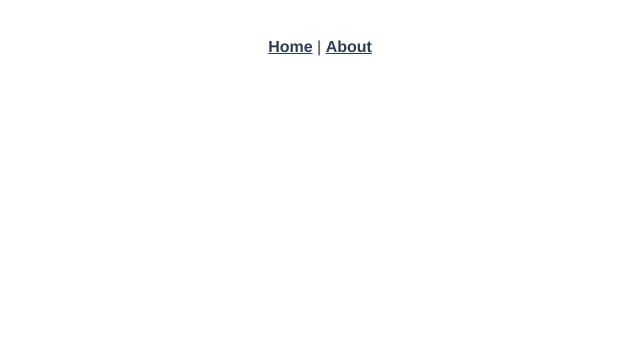
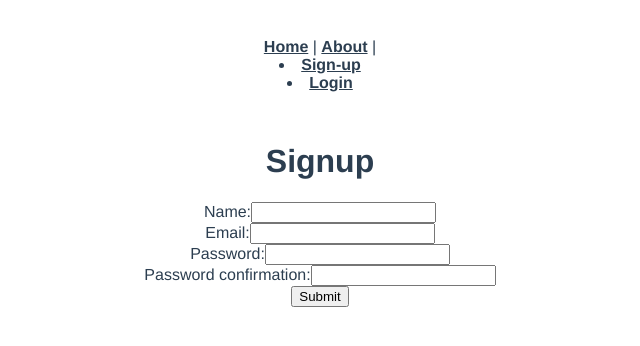
Before and after one commit to howema/run-rabbit-run-frontend, a Vue app: page /signup in a window 1280 px wide. Shown: the top 346 px of the page, without its empty margins (320-960 px from the left). Built offline with nearby package versions, Linux system fonts and the light colour scheme.

Commit message:
adds signup and login features

```diff
--- a/src/App.vue
+++ b/src/App.vue
@@ -4,6 +4,13 @@
       <router-link to="/">Home</router-link>
       |
       <router-link to="/about">About</router-link>
+      |
+      <li v-if="!isLoggedIn()">
+        <a class="nav-link" href="/signup">Sign-up</a>
+      </li>
+      <li v-if="!isLoggedIn()">
+        <a class="nav-link" href="/login">Login</a>
+      </li>
     </div>
     <router-view />
   </div>
@@ -31,3 +38,13 @@
   color: #42b983;
 }
 </style>
+
+<script>
+export default {
+  methods: {
+    isLoggedIn: function () {
+      return localStorage.getItem("jwt");
+    },
+  },
+};
+</script>
--- a/src/router/index.js
+++ b/src/router/index.js
@@ -1,6 +1,8 @@
 import Vue from "vue";
 import VueRouter from "vue-router";
 import Home from "../views/Home.vue";
+import Signup from "../views/Signup.vue";
+import Login from "../views/Login.vue";
 
 Vue.use(VueRouter);
 
@@ -18,6 +20,8 @@ const routes = [
     // which is lazy-loaded when the route is visited.
     component: () => import(/* webpackChunkName: "about" */ "../views/About.vue"),
   },
+  { path: "/signup", name: "signup", component: Signup },
+  { path: "/login", name: "login", component: Login },
 ];
 
 const router = new VueRouter({
--- /dev/null
+++ b/src/views/Login.vue
@@ -0,0 +1,49 @@
+<template>
+  <div class="login">
+    <form v-on:submit.prevent="submit()">
+      <h1>Login</h1>
+      <ul>
+        <li v-for="error in errors" v-bind:key="error">{{ error }}</li>
+      </ul>
+      <div>
+        <label>Email:</label>
+        <input type="email" v-model="newSessionParams.email" />
+      </div>
+      <div>
+        <label>Password:</label>
+        <input type="password" v-model="newSessionParams.password" />
+      </div>
+      <input type="submit" value="Submit" />
+    </form>
+  </div>
+</template>
+
+<script>
+import axios from "axios";
+
+export default {
+  data: function () {
+    return {
+      newSessionParams: {},
+      errors: [],
+    };
+  },
+  methods: {
+    submit: function () {
+      axios
+        .post("/sessions", this.newSessionParams)
+        .then((response) => {
+          axios.defaults.headers.common["Authorization"] = "Bearer " + response.data.jwt;
+          localStorage.setItem("jwt", response.data.jwt);
+          this.$router.push("/");
+        })
+        .catch((error) => {
+          console.log(error.response);
+          this.errors = ["Invalid email or password."];
+          this.email = "";
+          this.password = "";
+        });
+    },
+  },
+};
+</script>
--- /dev/null
+++ b/src/views/Signup.vue
@@ -0,0 +1,53 @@
+<template>
+  <div class="signup">
+    <form v-on:submit.prevent="submit()">
+      <h1>Signup</h1>
+      <ul>
+        <li v-for="error in errors" v-bind:key="error">{{ error }}</li>
+      </ul>
+      <div>
+        <label>Name:</label>
+        <input type="text" v-model="newUserParams.name" />
+      </div>
+      <div>
+        <label>Email:</label>
+        <input type="email" v-model="newUserParams.email" />
+      </div>
+      <div>
+        <label>Password:</label>
+        <input type="password" v-model="newUserParams.password" />
+      </div>
+      <div>
+        <label>Password confirmation:</label>
+        <input type="password" v-model="newUserParams.password_confirmation" />
+      </div>
+      <input type="submit" value="Submit" />
+    </form>
+  </div>
+</template>
+
+<script>
+import axios from "axios";
+
+export default {
+  data: function () {
+    return {
+      newUserParams: {},
+      errors: [],
+    };
+  },
+  methods: {
+    submit: function () {
+      axios
+        .post("/users", this.newUserParams)
+        .then((response) => {
+          console.log(response.data);
+          this.$router.push("/login");
+        })
+        .catch((error) => {
+          this.errors = error.response.data.errors;
+        });
+    },
+  },
+};
+</script>
```
